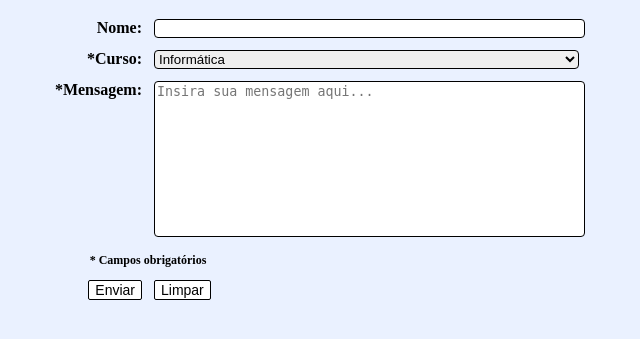
After one commit to ETVO/portalcti, a PHP site: page /sugest.html in a window 1280 px wide. The commit adds this page. Shown: the top 339 px of the page, without its empty margins (492-1132 px from the left). Run offline with PHP 8.4, Linux system fonts and the light colour scheme.

Commit message:
Add files via upload

```diff
--- a/connect.php
+++ b/connect.php
@@ -2,7 +2,6 @@
 <html lang="pt-br">
      <head>
          <meta charset="utf-8" />
-         <title>Conexão com BD PostgreSQL</title>
      </head>
      <body>
      <?php
--- a/gremio.html
+++ b/gremio.html
@@ -19,6 +19,7 @@
             <li><a href="gremio.html" id="active">Grêmio</a></li>
             <li><a href="info.html">Informações</a></li>
             <li><a href="http://www.cti.feb.unesp.br" target="_blank">CTI</a></li>
+            <li><a href="login.php">Minha Conta</a></li>
          </ul>
       </div>
 
--- a/index.html
+++ b/index.html
@@ -20,6 +20,7 @@
             <li><a href="gremio.html">Grêmio</a></li>
             <li><a href="info.html">Informações</a></li>
             <li><a href="http://www.cti.feb.unesp.br" target="_blank">CTI</a></li>
+            <li><a href="login.php">Minha Conta</a></li>
          </ul>
       </div>
 
--- a/info.html
+++ b/info.html
@@ -20,6 +20,7 @@
             <li><a href="gremio.html">Grêmio</a></li>
             <li><a href="info.html" id="active">Informações</a></li>
             <li><a href="http://www.cti.feb.unesp.br" target="_blank">CTI</a></li>
+            <li><a href="login.php">Minha Conta</a></li>
          </ul>
       </div>
 
--- a/insere.php
+++ b/insere.php
@@ -7,7 +7,7 @@
 <script type="text/javascript">
     window.onload = function espera()
     {
-        setTimeout(volta, 3000);
+        setTimeout(volta, 1);
     }
 
     function volta()
--- /dev/null
+++ b/sugest.html
@@ -0,0 +1,130 @@
+<!DOCTYPE html>
+<html lang="pt-br">
+    <meta name="viewport" content="width=device-width, initial-scale=1">
+    <head>
+        <meta charset="UTF-8">
+        <title>Exemplo Formulário Grêmio</title>
+    </head>
+    <style>
+        .corpo {
+            font-family: "Bookman Old Style";
+            text-align: center;
+            background-color: #eaf1ff;
+            font-size: 16px;
+        }
+        .tabela {
+            align-self: center;
+            border-spacing: 10px;
+            width: 70%;
+        }
+        .lbl {
+            text-align: right;
+            vertical-align: top;
+            width: 50%;
+        }
+        .inp {
+            text-align: left;
+            width: 50%;
+        }
+        .t {
+            font-weight: bold;
+            font-size: 12px;
+        }
+        .txta {
+            resize: none;
+            width: 100%;
+            border: 1px solid;
+            width: 100%;
+            display: inline-block;
+            border-radius: 4px;
+            outline: none;
+        }
+        .nom {
+            border: 1px solid;
+            width: 100%;
+            display: inline-block;
+            border-radius: 4px;
+            outline: none;
+        }
+        .sel {
+            border: 1px solid;
+            width: 100%;
+            display: inline-block;
+            border-radius: 4px;
+            outline: none;
+        }
+        .bot {
+            background-color: white;
+            border: 1px solid;
+            border-radius: 2px;
+            transition-duration: 0.4s;
+            font-size: 14px;
+            font-family: sans-serif;
+        }
+        .bot:hover {
+            background-color: #ffa91e;
+            border: 1px solid;
+            border-radius: 2px;
+            font-size: 14px;
+            font-family: sans-serif;
+        }
+        .ctxt {
+            text-align: center;
+        }
+    </style>
+    <body class="corpo">
+        <form action="insere.php" method="post">
+            <center><table class="tabela">
+                <tr>
+                    <td class="lbl">
+                        <b>Nome: </b>
+                    </td>
+                    <td class="inp">
+                        <input type="text" name="nome" class="nom">
+                    </td>
+                </tr>
+
+                <tr>
+                    <td class="lbl">
+                        <b>*Curso: </b>
+                    </td>
+                    <td class="inp">
+                        <select name="curso" id="curso" class="sel">
+                        <option value="Informática">
+                            Informática
+                        </option>
+                        <option value="Mecânica">
+                            Mecânica
+                        </option>
+                        <option value="Eletrônica">
+                            Eletrônica
+                        </option>
+                    </select>
+                    </td>
+                </tr>
+
+                <tr>
+                    <td class="lbl">
+                        <b>*Mensagem: </b>
+                    </td>
+                    <td class="inp">
+                        <textarea name="mens" id="tmens" rows="10" placeholder="Insira sua mensagem aqui..." class="txta" required></textarea>
+                    </td>
+                </tr>
+                <tr>
+                    <td colspan="2" class="ctxt">
+                        <div class="t">* Campos obrigatórios</div>
+                    </td>
+                </tr>
+                <tr>
+                    <td class="lbl">
+                        <input type="submit" name="envia" value="Enviar" class="bot">
+                    </td>
+                    <td class="inp">
+                        <input type="reset" name="limpa" value="Limpar" class="bot">
+                    </td>
+                </tr>
+            </table></center>
+        </form>
+    </body>
+</html>
```
Also changed, not shown: acesso.php (+27 -19 lines), end.php (added, +26 -0 lines), logacesso.html (+13 -6 lines), login.php (added, +81 -0 lines), sessao.php (added, +48 -0 lines), logo.png (added).
